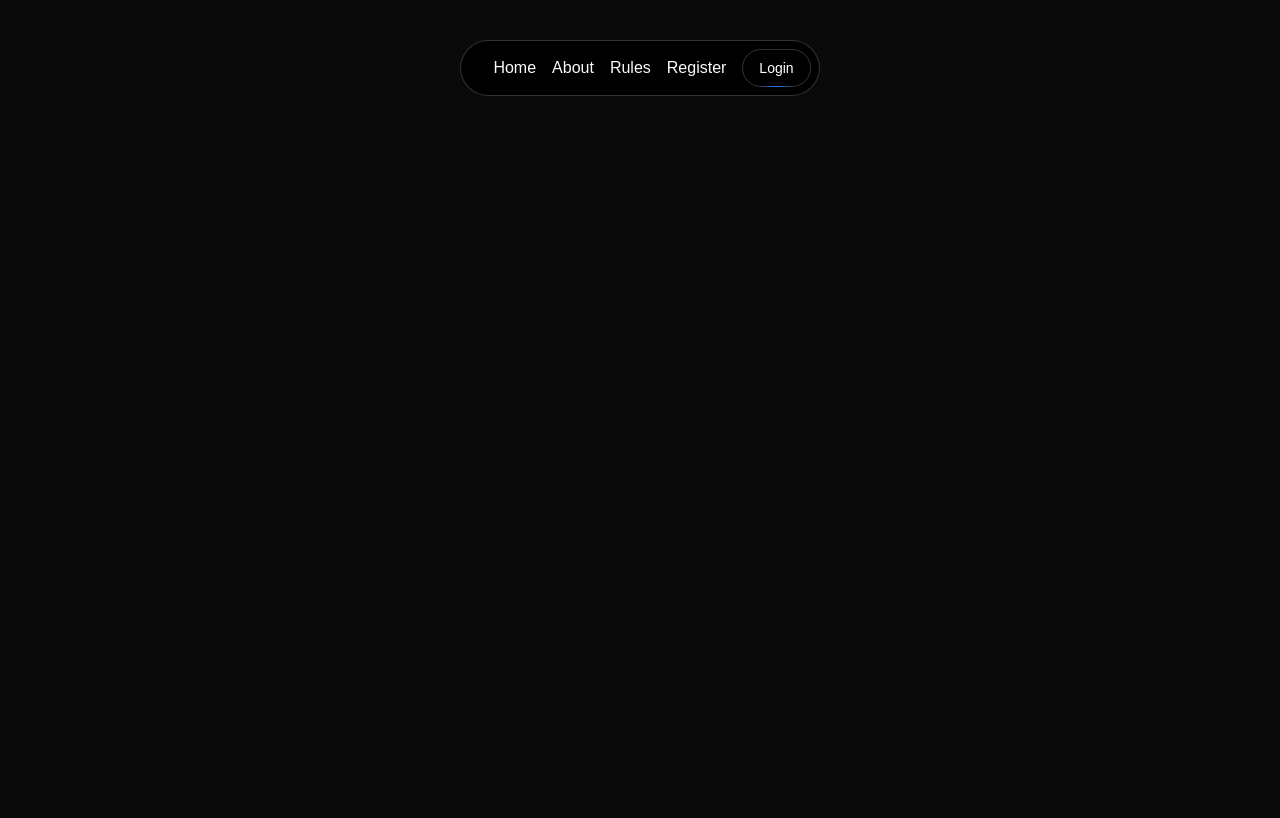
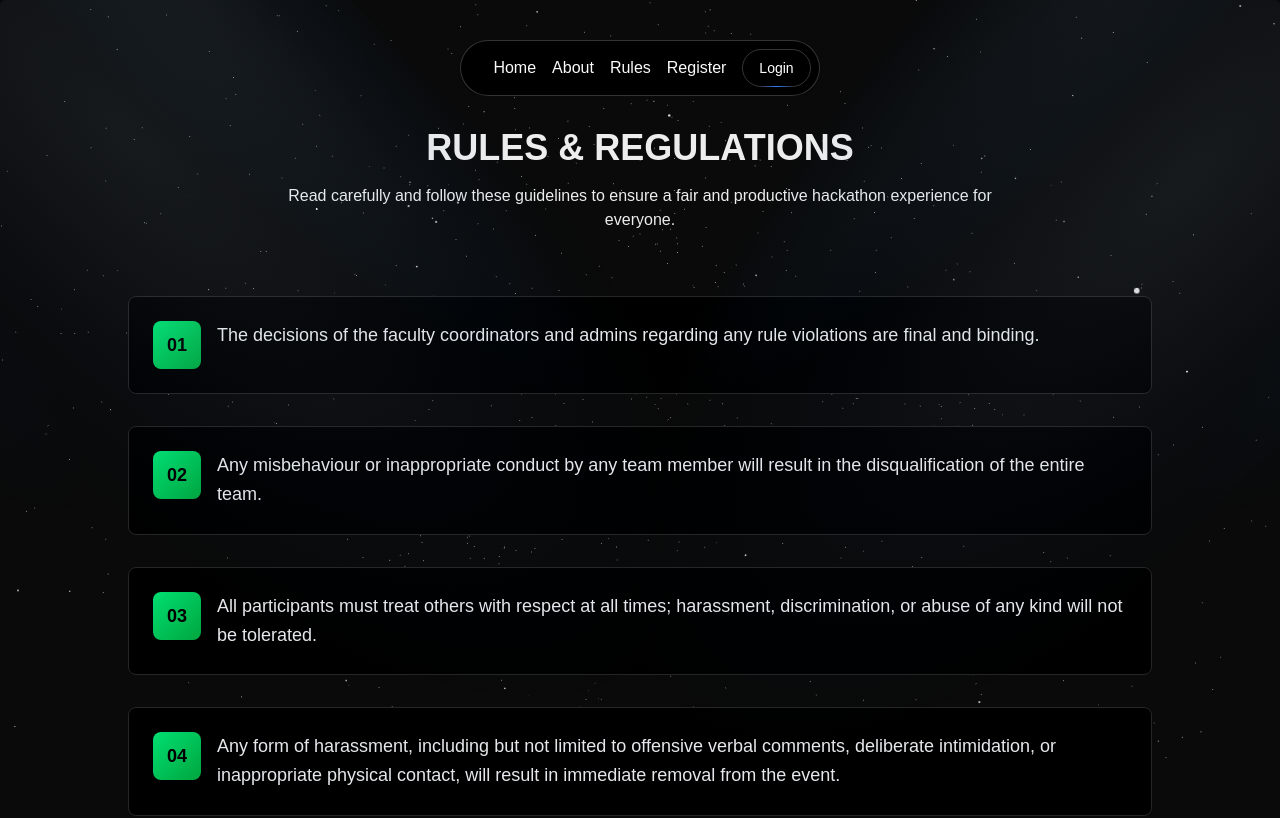
Before and after one commit to Souvik0216J/Hack-O-Lution-2025, a Next.js app: page /rules in a window 1280 px wide. Shown: the top 818 px of the page. Built offline with nearby package versions, Linux system fonts and the light colour scheme; a web font is replaced by a local one.

Commit message:
complete rule page

```diff
--- a/src/app/rules/page.tsx
+++ b/src/app/rules/page.tsx
@@ -1,56 +1,143 @@
+"use client"
 import React from 'react'
+import { motion, Variants } from 'framer-motion'
+import { Spotlight } from '@/components/ui/spotlight-new'
 
-function page() {
+function RulesPage() {
+  const animation: Variants = {
+    hidden: { opacity: 0, y: 50 },
+    show: {
+      opacity: 1,
+      y: 0,
+      transition: {
+        type: 'spring',
+        duration: 0.8,
+        staggerChildren: 0.05,
+      },
+    },
+  }
+
+  const ruleAnimation: Variants = {
+    hidden: { opacity: 0, x: -30 },
+    show: {
+      opacity: 1,
+      x: 0,
+      transition: {
+        type: 'spring',
+        duration: 0.6,
+      },
+    },
+  }
+
+  const rules = [
+    "The decisions of the faculty coordinators and admins regarding any rule violations are final and binding.",
+    "Any misbehaviour or inappropriate conduct by any team member will result in the disqualification of the entire team.",
+    "All participants must treat others with respect at all times; harassment, discrimination, or abuse of any kind will not be tolerated.",
+    "Any form of harassment, including but not limited to offensive verbal comments, deliberate intimidation, or inappropriate physical contact, will result in immediate removal from the event.",
+    "Participants are required to bring their own laptops, chargers, and any other necessary accessories. The college will not provide any devices or equipment.",
+    "Participants are responsible for the safety and security of their personal belongings throughout the event.",
+    "Projects must be developed during the hackathon. Plagiarism or submission of previously developed projects is strictly prohibited.",
+    "If any part of your project re-uses code from previous work, you must clearly disclose this in your submission, specifying the extent and purpose of the re-used code.",
+    "Failure to disclose re-used code or previously submitted projects will result in disqualification from awards and/or the event.",
+    "Organizers reserve the right to inspect submissions for originality and request clarification on similarities to previous work.",
+    "Teams must consist of 2 to 4 members as specified by the event guidelines.",
+    "All teams must register before the deadline. Late registrations will not be accepted.",
+    "All team members must be present at the venue for the duration of the hackathon unless prior permission is granted by the organizers.",
+    "Participants must check in at the registration desk upon arrival and check out when leaving the venue.",
+    "Collaboration between teams is not allowed unless explicitly permitted by the organizers.",
+    "Use of external help (mentors, internet forums, etc.) is only allowed within the guidelines provided by the organizers.",
+    "Any attempt to sabotage other teams or interfere with their work will lead to immediate disqualification.",
+    "The decision of the judging panel is final and cannot be contested.",
+    "Only teams that adhere to all rules and complete their submissions by the deadline will be eligible for awards.",
+    "Organizers reserve the right to modify or update the rules at any time. Any changes will be communicated to all participants promptly."
+  ]
+
   return (
-    <div className="h-[100vh] w-full rounded-md bg-neutral-950 relative flex flex-col items-center justify-center antialiased">
-      <div className="max-w-2xl mx-auto p-4">
-        <div className="flex items-center text-center justify-center">
-          {/* <h1 className='text-2xl'>
-            This is Rules page.
-          </h1> */}
-          {/* <p className='text-justify'>
-            1. The decisions of the faculty coordinators and admins regarding any rule violations are final and
-            binding. <br />
-            2. Any misbehaviour or inappropriate conduct by any team member will result in the disqualification
-            of the entire team.<br />
-            3. All participants must treat others with respect at all times; harassment, discrimination, or abuse of
-            any kind will not be tolerated.<br />
-            4. Any form of harassment, including but not limited to offensive verbal comments, deliberate
-            intimidation, or inappropriate physical contact, will result in immediate removal from the event. <br />
-            5. Participants are required to bring their own laptops, chargers, and any other necessary
-            accessories. The college will not provide any devices or equipment. <br />
-            6. Participants are responsible for the safety and security of their personal belongings throughout the
-            event. <br />
-            7. Projects must be developed during the hackathon. Plagiarism or submission of previously
-            developed projects is strictly prohibited.<br />
-            8. If any part of your project re-uses code from previous work, you must clearly disclose this in your
-            submission, specifying the extent and purpose of the re-used code.<br />
-            9. Failure to disclose re-used code or previously submitted projects will result in disqualification from
-            awards and/or the event.<br />
-            10.Organizers reserve the right to inspect submissions for originality and request clarification on
-            similarities to previous work.<br />
-            11. Teams must consist of 2 to 4 members as specified by the event guidelines. <br />
-            12. All teams must register before the deadline. Late registrations will not be accepted. <br />
-            13. All team members must be present at the venue for the duration of the hackathon unless prior
-            permission is granted by the organizers. <br />
-            14. Participants must check in at the registration desk upon arrival and check out when leaving the
-            venue.<br />
-            15. Collaboration between teams is not allowed unless explicitly permitted by the organizers.<br />
-            16. Use of external help (mentors, internet forums, etc.) is only allowed within the guidelines
-            provided by the organizers.<br />
-            17. Any attempt to sabotage other teams or interfere with their work will lead to immediate
-            disqualification.<br />
-            18. The decision of the judging panel is final and cannot be contested.<br />
-            19. Only teams that adhere to all rules and complete their submissions by the deadline will be
-            eligible for awards.<br />
-            20. Organizers reserve the right to modify or update the rules at any time. Any changes will be
-            communicated to all participants promptly<br />
-          </p> */}
-        </div>
+    <div className="min-h-screen w-full rounded-md relative flex flex-col items-center antialiased overflow-hidden">
+      <Spotlight />
 
+      {/* Header Section */}
+      <div className="w-full max-w-6xl mx-auto p-4 pt-20">
+        <motion.div
+          variants={animation}
+          initial="hidden"
+          animate="show"
+          className="text-center mb-16"
+        >
+          <div className="max-w-[84rem] mx-auto px-8 pt-12">
+            <div className="flex flex-col justify-center items-center text-center">
+              <h2 className="text-3xl md:text-4xl font-bold mb-4 glitch-text-sm" data-text="STORY OF HACKOLUTION">
+                RULES &amp; REGULATIONS
+              </h2>
+              <p className="text-muted-foreground max-w-3xl mx-auto">
+                Read carefully and follow these guidelines to ensure a fair and productive hackathon experience for everyone.
+              </p>
+            </div>
+          </div>
+
+        </motion.div>
+
+        {/* Rules Grid */}
+        <motion.div
+          variants={animation}
+          initial="hidden"
+          animate="show"
+          className="grid gap-6 md:gap-8 max-w-5xl mx-auto pb-20"
+        >
+          {rules.map((rule, index) => (
+            <motion.div
+              key={index}
+              variants={ruleAnimation}
+              className="group relative"
+            >
+              {/* Rule Card */}
+              <div className="bg-black backdrop-blur-sm border border-neutral-800 rounded-lg p-6 hover:border-green-400/50 cursor-pointer transition-all duration-300 hover:bg-[#0a0a0a]">
+                <div className="flex items-start gap-4">
+                  {/* Rule Number */}
+                  <div className="flex-shrink-0">
+                    <div className="w-12 h-12 bg-gradient-to-br from-green-400 to-green-600 rounded-lg flex items-center justify-center text-black font-bold text-lg">
+                      {String(index + 1).padStart(2, '0')}
+                    </div>
+                  </div>
+
+                  {/* Rule Content */}
+                  <div className="flex-1">
+                    <p className="text-gray-200 leading-relaxed text-base md:text-lg">
+                      {rule}
+                    </p>
+                  </div>
+                </div>
+
+                {/* Hover Effect Border */}
+                <div className="absolute inset-0 rounded-lg border-2 border-transparent group-hover:border-green-400/30 pointer-events-none transition-all duration-300"></div>
+              </div>
+            </motion.div>
+          ))}
+        </motion.div>
+
+        {/* Footer Warning */}
+        <motion.div
+          variants={animation}
+          initial="hidden"
+          animate="show"
+          className="text-center pb-20"
+        >
+          <div className="bg-red-900/20 border border-red-500/50 rounded-lg p-6 max-w-4xl mx-auto">
+            <div className="flex items-center justify-center gap-3 mb-4">
+              <div className="w-6 h-6 bg-red-500 rounded-full flex items-center justify-center">
+                <span className="text-white text-sm font-bold">!</span>
+              </div>
+              <h3 className="text-red-400 text-xl font-bold">IMPORTANT NOTICE</h3>
+            </div>
+            <p className="text-red-200 text-lg">
+              Violation of any rule may result in immediate disqualification.
+              All decisions made by the organizing committee are final and binding.
+            </p>
+          </div>
+        </motion.div>
       </div>
     </div>
   )
 }
 
-export default page
+export default RulesPage
```
